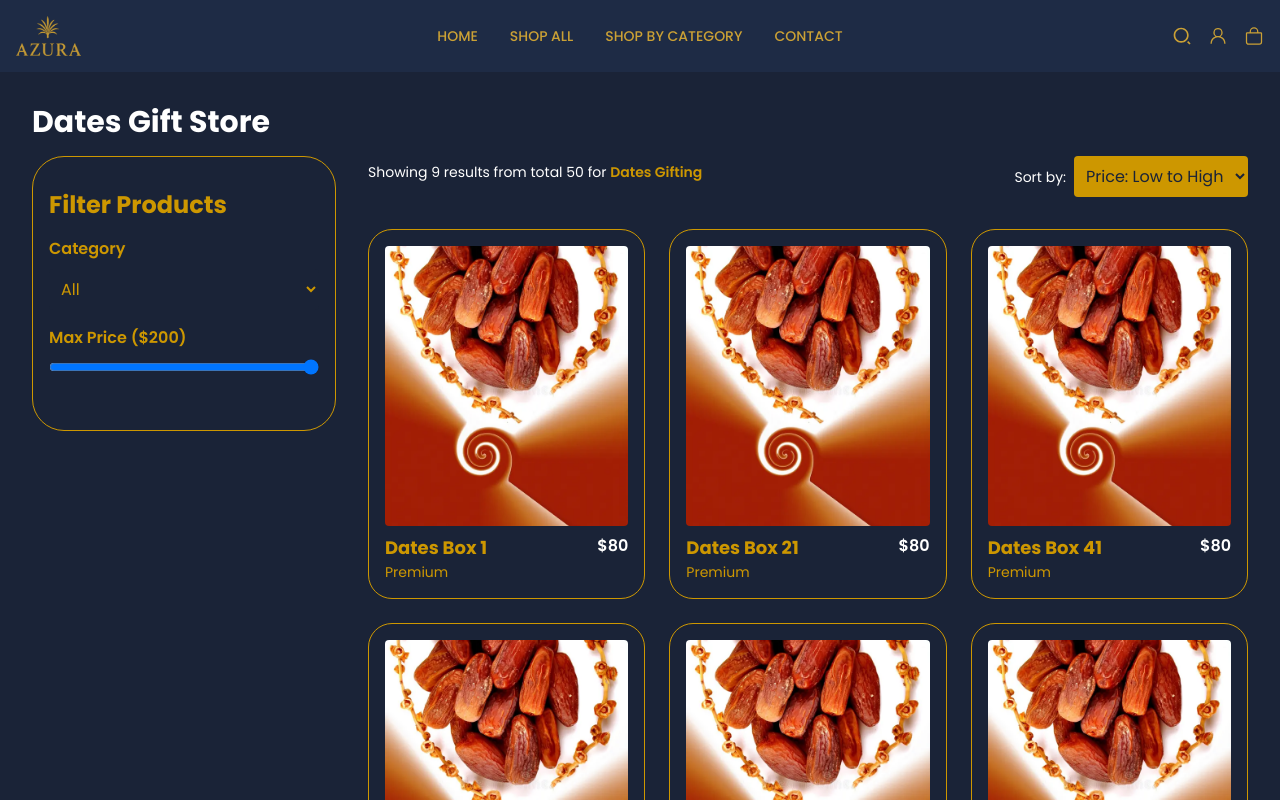
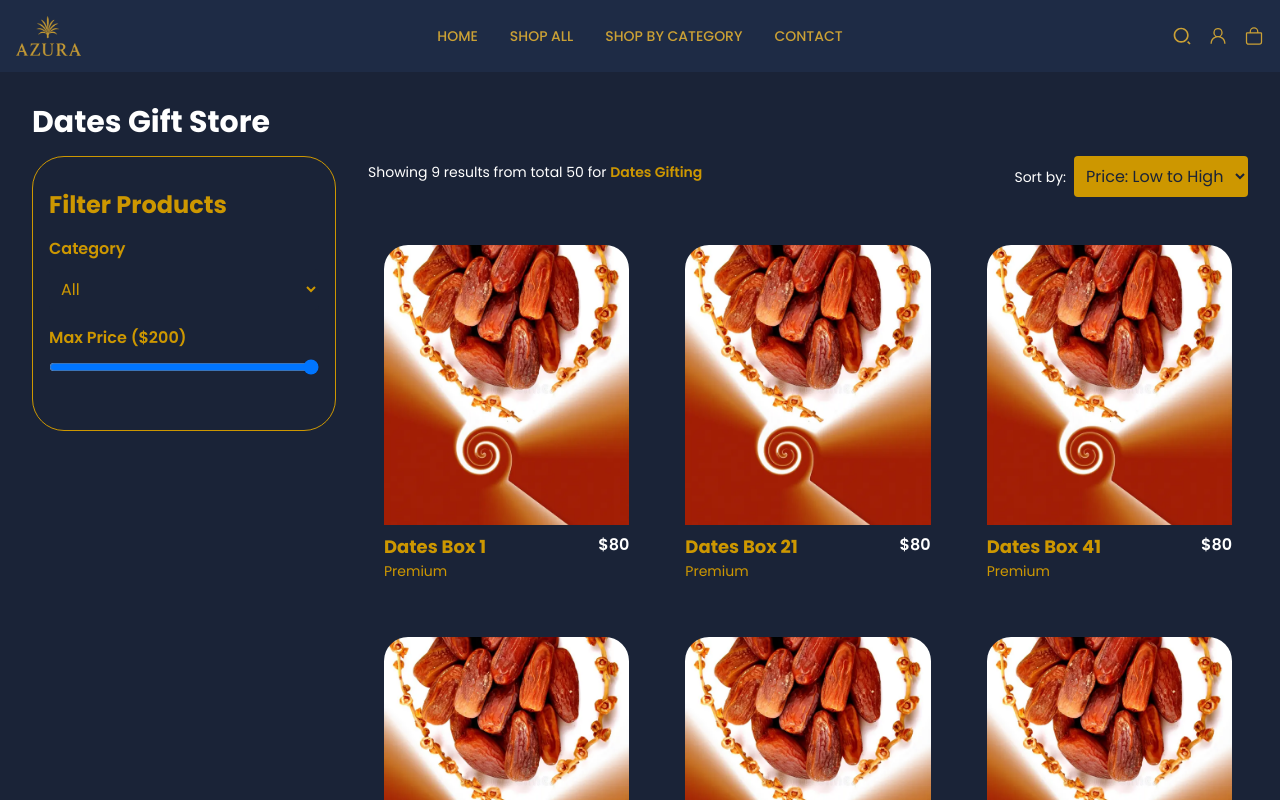
Before and after one commit to Farman-Ali-1/matin, a Next.js app: page /filters in a window 1280 px wide. Shown: the top 800 px of the page. Built offline with nearby package versions, Linux system fonts and the light colour scheme.

Commit message:
removed border from image in filter

```diff
--- a/src/app/(pages)/filters/page.tsx
+++ b/src/app/(pages)/filters/page.tsx
@@ -12,7 +12,7 @@ const products = Array.from({ length: 50 }, (_, i) => ({
   image: "/assets/dates5.webp",
 }));
 
-export default function Home() {
+export default function Page() {
   const [selectedCategory, setSelectedCategory] = useState("All");
   const [maxPrice, setMaxPrice] = useState(200);
   const [sortBy, setSortBy] = useState("lowToHigh");
@@ -121,14 +121,14 @@ export default function Home() {
             {paginatedProducts.map((product) => (
               <div
                 key={product.id}
-                className="bg-background text-primary border border-primary p-4 rounded-3xl"
+                className="bg-background text-primary  p-4 "
               >
                 <Image
                   height={260}
                   width={160}
                   src={product.image}
                   alt={product.name}
-                  className="w-full h-70 object-cover rounded mb-2"
+                  className="w-full h-70 object-cover rounded-t-3xl mb-2"
                 />
                 <div className="flex justify-between">
                   <h3 className="text-lg font-bold">{product.name}</h3>
```
